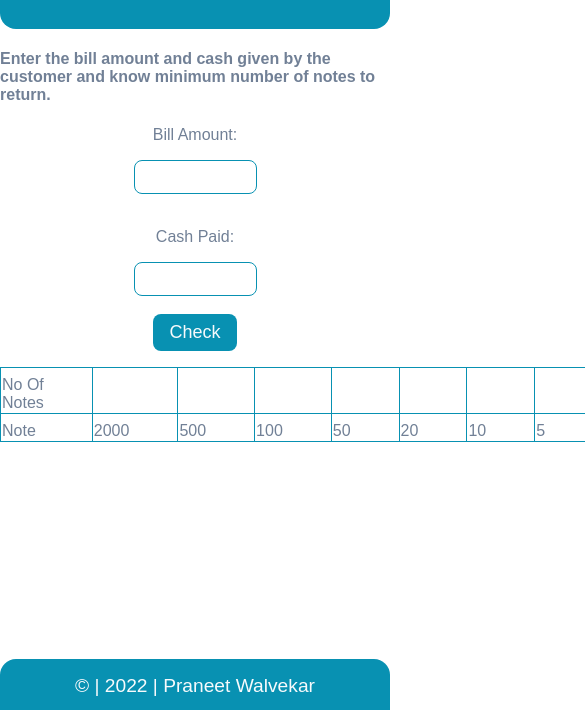
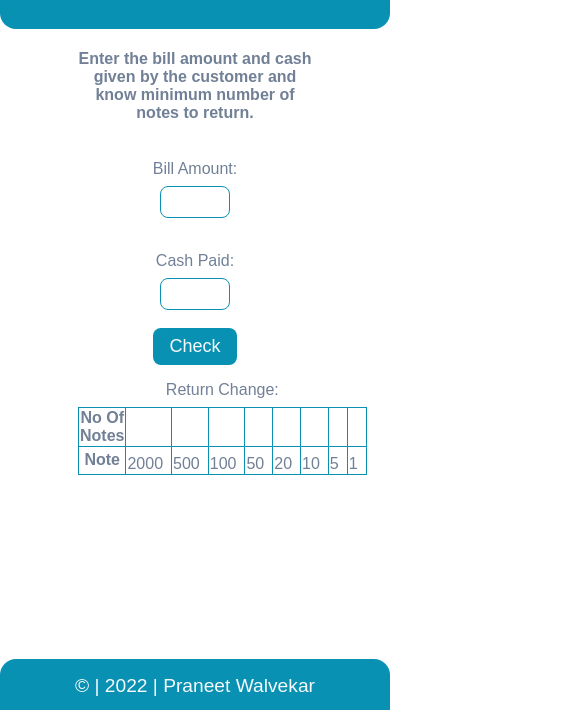
Before and after one commit to praneetwalvekar33/cash-register-manager, a plain HTML site: page index.html in a window 390 px wide. Shown: the part 63-773 px from the top of the page, 585 px wide, since content can reach past the window. Drawn offline with Linux system fonts and the light colour scheme.

Commit message:
fixed the layout for mobile screen

```diff
--- a/index.html
+++ b/index.html
@@ -3,7 +3,7 @@
     <head>
         <meta charset="UTF-8">
         <meta http-equiv="X-UA-Compatible" content="IE-edge">
-        <meta name="viewport" content="width=device-width, initial-scale=1.0">
+        <meta name="viewport" content="width=device-width, height=device-height, initial-scale=1">
         <title>Cash Register Manager</title>
         <link rel="stylesheet" href="styles.css"/>
     </head>
@@ -32,8 +32,9 @@
             <button class="btn-check">Check</button>
 
             <table id="table">
+                <caption>Return Change:</caption>
                 <tr id="row1">
-                    <td>No Of Notes</td>
+                    <th>No Of Notes</th>
                     <td class="notes-1"></td>
                     <td class="notes-2"></td>
                     <td class="notes-3"></td>
@@ -44,7 +45,7 @@
                     <td class="notes-8"></td>
                 </tr>
                 <tr id="row2">
-                    <td>Note</td>
+                    <th>Note</th>
                     <td>2000</td>
                     <td>500</td>
                     <td>100</td>
--- a/styles.css
+++ b/styles.css
@@ -11,22 +11,30 @@ body{
     color: var(--primary-font-color);
 }
 
-.nav{
+nav{
     text-align: center;
-    padding: 2rem 2rem;
     background-color: var(--primary-color);
     color: var(--secondary-font-color);
+    padding: 2rem;
     font-size: x-large;
     border-bottom-left-radius: 1rem;
     border-bottom-right-radius: 1rem;
 }
 
-main{
-    max-width: 850px;
-    margin: auto;
+*{
+    box-sizing: border-box;
 }
 
+main{
+    display: flex;
+    margin: auto;
+    flex-direction: column;
+    max-width: 60vw;
+}
+
+
 div{
+    text-align: center;
     align-items: center;
 }
 
@@ -38,10 +46,10 @@ label{
 
 input{
     width: 30%;
-    height:30px;
+    height:2rem;
     display: block;
     margin: auto;
-    margin-top: 1rem;
+    margin-top: 0.5rem;
     border: solid 1px var(--primary-color);
     border-radius: 0.5rem;
 }
@@ -61,12 +69,21 @@ table{
     border: solid 1px var(--primary-color);
     border-collapse: collapse;
     margin: auto;
+    width: 60vw;
     margin-top: 1rem;
+}
+
+table > caption{
+    margin-bottom: 0.5rem;
+}
+
+th{
+    border: solid 1px var(--primary-color);
 }
 
 td{
     border: solid 1px var(--primary-color);
-    padding-right: 3rem;
+    padding-right: 0.5rem;
     padding-top: 0.5rem;
 }
 
```
